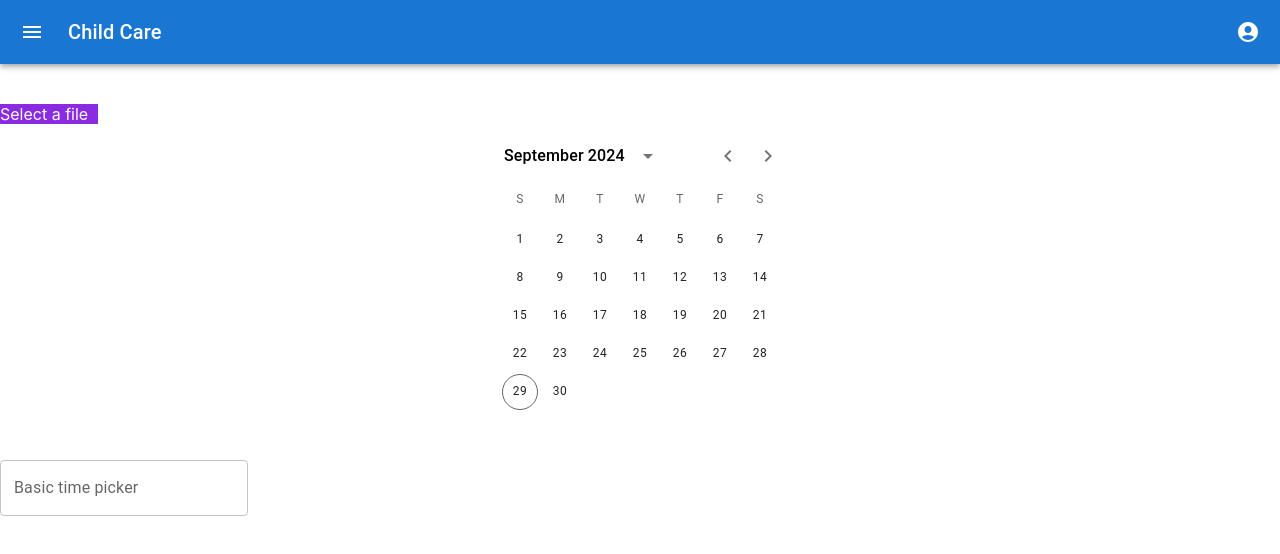
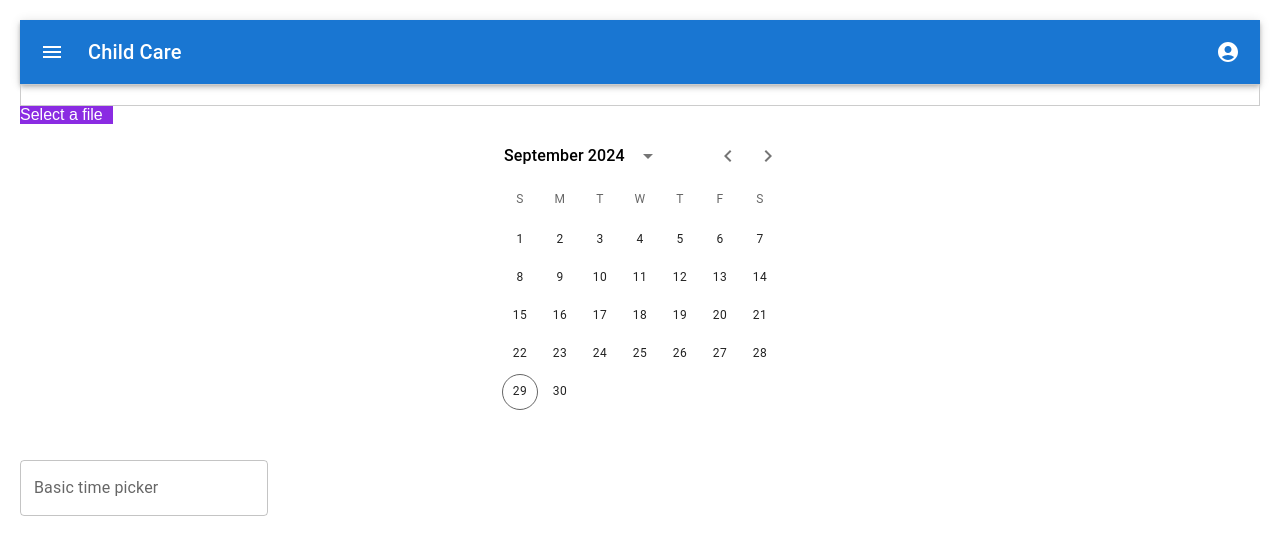
Before and after one commit to balajibhai/child_care, a React (Create React App) app: page / in a window 1280 px wide. Shown: the top 554 px of the page. Built offline with nearby package versions, Linux system fonts and the light colour scheme.

Commit message:
code cleaned and proper name set

```diff
--- a/src/App.tsx
+++ b/src/App.tsx
@@ -1,9 +1,19 @@
 // src/App.tsx
 import React from "react";
 import Home from "./components/Templates/Home";
+import { Box, styled } from "@mui/material";
+
+const AppContainer = styled(Box)(({ theme }) => ({
+  fontFamily: "Arial, sans-serif",
+  padding: "20px",
+}));
 
 const App: React.FC = () => {
-  return <Home />;
+  return (
+    <AppContainer>
+      <Home />
+    </AppContainer>
+  );
 };
 
 export default App;
--- a/src/components/Atoms/Icons.tsx
+++ b/src/components/Atoms/Icon.tsx
@@ -24,7 +24,7 @@ const ICON_MAP = {
   Account: AccountCircleIcon,
 };
 
-const Icons = ({ edge, color, sx, icon, onClick }: iconProps) => {
+const Icon = ({ edge, color, sx, icon, onClick }: iconProps) => {
   const Component = ICON_MAP[icon];
   const handleClick = (event: React.MouseEvent) => {
     onClick && onClick();
@@ -36,4 +36,4 @@ const Icons = ({ edge, color, sx, icon, onClick }: iconProps) => {
   );
 };
 
-export default Icons;
+export default Icon;
--- a/src/components/Atoms/UploadButton.tsx
+++ b/src/components/Atoms/UploadButton.tsx
@@ -9,7 +9,7 @@ interface UploadButtonProps {
   label: string;
 }
 
-const UploadButtons = styled(Box)(({ theme }) => ({
+const UploadButtonsStyle = styled(Box)(({ theme }) => ({
   position: "sticky",
   bottom: 0,
   backgroundColor: "blueviolet",
@@ -33,7 +33,7 @@ const UploadButton = ({
   label,
 }: UploadButtonProps) => {
   return (
-    <UploadButtons>
+    <UploadButtonsStyle>
       <label>
         {label}
         <input
@@ -43,7 +43,7 @@ const UploadButton = ({
           onChange={onChange}
         />
       </label>
-    </UploadButtons>
+    </UploadButtonsStyle>
   );
 };
 
--- a/src/components/Molecules/MediaUploader.tsx
+++ b/src/components/Molecules/MediaUploader.tsx
@@ -14,7 +14,7 @@ interface MediaUploaderProps {
     type: mediaType;
     filename: string;
   };
-  handleMediaLoad: () => void;
+  onMediaLoad: () => void;
   type: MediaUploaderEnum;
 }
 
@@ -44,10 +44,10 @@ const MediaItemCss = {
 };
 
 const MediaUploader = (props: MediaUploaderProps) => {
-  const { media, type, handleMediaLoad } = props;
+  const { media, type, onMediaLoad } = props;
   const [isMediaClicked, setMediaClicked] = useState(false);
 
-  const handleMediaClick = (id: string) => {
+  const onMediaClick = () => {
     setMediaClicked(true);
   };
 
@@ -55,8 +55,8 @@ const MediaUploader = (props: MediaUploaderProps) => {
     <MediaItemStyle key={media.id} type={type}>
       <ShowUploaded
         media={media}
-        onLoad={handleMediaLoad}
-        onClick={() => handleMediaClick(media.id)}
+        onLoad={onMediaLoad}
+        onClick={() => onMediaClick()}
       />
       {/* Show comment box if media is clicked or a comment exists (non-empty) */}
       {isMediaClicked && type === MediaUploaderEnum.UPLOAD && (
--- a/src/components/Molecules/ShowMediaList.tsx
+++ b/src/components/Molecules/ShowMediaList.tsx
@@ -12,14 +12,14 @@ interface ShowMediaListProps {
   mediaListRef: React.RefObject<HTMLDivElement>;
   mediaList: MediaItem[];
   type: MediaUploaderEnum;
-  handleMediaLoad: () => void;
+  onMediaLoad: () => void;
 }
 
 interface MediaListProps {
   type: MediaUploaderEnum;
 }
 
-const MediaList = styled(Box)<MediaListProps>(({ theme, type }) => ({
+const MediaListStyle = styled(Box)<MediaListProps>(({ theme, type }) => ({
   maxHeight: type === MediaUploaderEnum.SELECT ? "250px" : "800px",
   overflowY: "auto",
   border: "1px solid #ccc",
@@ -29,19 +29,15 @@ const MediaList = styled(Box)<MediaListProps>(({ theme, type }) => ({
 const ShowMediaList = ({
   mediaListRef,
   mediaList,
-  handleMediaLoad,
+  onMediaLoad,
   type,
 }: ShowMediaListProps) => {
   return (
-    <MediaList ref={mediaListRef} type={type}>
+    <MediaListStyle ref={mediaListRef} type={type}>
       {mediaList.map((media) => (
-        <MediaUploader
-          media={media}
-          handleMediaLoad={handleMediaLoad}
-          type={type}
-        />
+        <MediaUploader media={media} onMediaLoad={onMediaLoad} type={type} />
       ))}
-    </MediaList>
+    </MediaListStyle>
   );
 };
 
--- a/src/components/Molecules/UploadButtons.tsx
+++ b/src/components/Molecules/UploadButtons.tsx
@@ -4,17 +4,17 @@ import Button from "../Atoms/Button";
 
 interface UploadButtonsProps {
   // Define the type of handleUpload function
-  handleUpload: (event: React.ChangeEvent<HTMLInputElement>) => void;
+  onPreview: (event: React.ChangeEvent<HTMLInputElement>) => void;
   handleCancel: () => void;
-  showUploadButton: boolean;
+  showPreviewUpload: boolean;
   onUpload: () => void;
 }
 
 const UploadButtons = ({
-  handleUpload,
+  onPreview,
   handleCancel,
   onUpload,
-  showUploadButton,
+  showPreviewUpload,
 }: UploadButtonsProps) => {
   const [selectFileClick, setSelectFileClick] = useState(true);
   const onButtonClick = () => {
@@ -34,14 +34,14 @@ const UploadButtons = ({
         <UploadButton
           accept="image/*,video/*"
           multiple={true}
-          onChange={(e) => handleUpload(e)}
+          onChange={(e) => onPreview(e)}
           label="Select a file"
         />
       </div>
       <div style={{ display: !selectFileClick ? "block" : "none" }}>
         <Button label="Cancel" onClick={onButtonClick} />
       </div>
-      {showUploadButton && (
+      {showPreviewUpload && (
         <Button onClick={onUploadCallback} label={"Upload"} />
       )}
     </>
--- a/src/components/Molecules/UploadSection.tsx
+++ b/src/components/Molecules/UploadSection.tsx
@@ -1,24 +1,24 @@
 import UploadButtons from "./UploadButtons";
 
 interface UploadSectionProps {
-  handleUpload: (event: React.ChangeEvent<HTMLInputElement>) => void;
+  onPreview: (event: React.ChangeEvent<HTMLInputElement>) => void;
   handleCancel: () => void;
-  showUploadButton: boolean;
+  showPreviewUpload: boolean;
   onUpload: () => void;
 }
 
 const UploadSection = ({
-  handleUpload,
+  onPreview,
   handleCancel,
   onUpload,
-  showUploadButton,
+  showPreviewUpload,
 }: UploadSectionProps) => {
   return (
     <>
       <UploadButtons
-        handleUpload={handleUpload}
+        onPreview={onPreview}
         handleCancel={handleCancel}
-        showUploadButton={showUploadButton}
+        showPreviewUpload={showPreviewUpload}
         onUpload={onUpload}
       />
     </>
--- a/src/components/Organisms/Header.tsx
+++ b/src/components/Organisms/Header.tsx
@@ -1,5 +1,5 @@
 import { AppBar, Toolbar } from "@mui/material";
-import Icons from "../Atoms/Icons";
+import Icon from "../Atoms/Icon";
 import Text from "../Atoms/Text";
 import { useState } from "react";
 import DrawerComponent from "../Molecules/DrawerComponent";
@@ -16,7 +16,7 @@ const Header = () => {
     <AppBar position="static">
       <Toolbar>
         {/* Left: Hamburger Icon */}
-        <Icons
+        <Icon
           edge="start"
           color="inherit"
           sx={{ mr: 2 }}
@@ -25,7 +25,7 @@ const Header = () => {
         />
         {/* Title */}
         <Text variant="h6" sx={{ flexGrow: 1 }} content="Child Care" />
-        <Icons edge="end" color="inherit" icon="Account" />
+        <Icon edge="end" color="inherit" icon="Account" />
       </Toolbar>
       <DrawerComponent isOpen={isDrawerOpen} onClose={onDrawerClose} />
     </AppBar>
--- a/src/components/Organisms/UploadMedia.tsx
+++ b/src/components/Organisms/UploadMedia.tsx
@@ -1,6 +1,5 @@
 import React, { useRef, useEffect } from "react";
 import Text from "../Atoms/Text";
-import { Box, styled } from "@mui/material";
 import ShowMediaList from "../Molecules/ShowMediaList";
 import { mediaType, MediaUploaderEnum } from "../Molecules/MediaUploader";
 
@@ -14,20 +13,17 @@ interface MediaItem {
 interface UploadMediaProps {
   mediaListRef: React.RefObject<HTMLDivElement>;
   mediaList: MediaItem[];
-  handleMediaLoad: () => void;
+  onMediaLoad: () => void;
   type: MediaUploaderEnum;
+  showPreviewUpload: boolean;
 }
-
-const AppContainer = styled(Box)(({ theme }) => ({
-  fontFamily: "Arial, sans-serif",
-  padding: "20px",
-}));
 
 const UploadMedia = ({
   mediaListRef,
   mediaList,
-  handleMediaLoad,
+  onMediaLoad,
   type,
+  showPreviewUpload,
 }: UploadMediaProps) => {
   const observers = useRef<{ [key: string]: IntersectionObserver }>({});
 
@@ -71,30 +67,24 @@ const UploadMedia = ({
   }, [mediaList]);
 
   return (
-    <AppContainer>
+    <>
       {type === MediaUploaderEnum.UPLOAD && (
         <>
           <Text variant="h4" content="Media Uploader" />
-          <ShowMediaList
-            mediaListRef={mediaListRef}
-            mediaList={mediaList}
-            handleMediaLoad={handleMediaLoad}
-            type={type}
-          />
         </>
       )}
-      {type === MediaUploaderEnum.SELECT && mediaList.length !== 0 && (
+      {type === MediaUploaderEnum.SELECT && showPreviewUpload && (
         <>
           <Text variant="h6" content="Preview" />
-          <ShowMediaList
-            mediaListRef={mediaListRef}
-            mediaList={mediaList}
-            handleMediaLoad={handleMediaLoad}
-            type={type}
-          />
         </>
       )}
-    </AppContainer>
+      <ShowMediaList
+        mediaListRef={mediaListRef}
+        mediaList={mediaList}
+        onMediaLoad={onMediaLoad}
+        type={type}
+      />
+    </>
   );
 };
 
--- a/src/components/Templates/Home.tsx
+++ b/src/components/Templates/Home.tsx
@@ -24,17 +24,17 @@ const Home = () => {
   const [type, setType] = useState<MediaUploaderEnum>(MediaUploaderEnum.SELECT);
   const mediaListRef = useRef<HTMLDivElement>(null);
   const [previewList, setPreviewList] = useState<MediaItem[]>([]);
-  const [showUploadButton, setShowUploadButton] = useState(false);
+  const [showPreviewUpload, setShowPreviewUpload] = useState(false);
 
   useEffect(() => {
     if (previewList.length > 0) {
-      setShowUploadButton(true);
+      setShowPreviewUpload(true);
     } else {
-      setShowUploadButton(false);
+      setShowPreviewUpload(false);
     }
   }, [previewList.length]);
 
-  const handleMediaLoad = () => {
+  const onMediaLoad = () => {
     setLoadedMediaCount((LoadedMediaCount) => {
       const newCount = LoadedMediaCount + 1;
       if (newCount === newMediaCount) {
@@ -55,7 +55,7 @@ const Home = () => {
     }
   };
 
-  const handlePreviewUpload = (event: React.ChangeEvent<HTMLInputElement>) => {
+  const onPreview = (event: React.ChangeEvent<HTMLInputElement>) => {
     const files = Array.from(event.target.files || []);
     const newMedia = files.map((file) => {
       return {
@@ -76,7 +76,7 @@ const Home = () => {
   };
 
   const onUpload = () => {
-    setMediaList((prev) => [...prev, ...previewList]);
+    setMediaList((mediaList) => [...mediaList, ...previewList]);
     setType(MediaUploaderEnum.UPLOAD);
     setPreviewList([]);
   };
@@ -87,13 +87,14 @@ const Home = () => {
       <UploadMedia
         mediaListRef={mediaListRef}
         mediaList={type === MediaUploaderEnum.UPLOAD ? mediaList : previewList}
-        handleMediaLoad={handleMediaLoad}
+        onMediaLoad={onMediaLoad}
         type={type}
+        showPreviewUpload={showPreviewUpload}
       />
       <UploadSection
-        handleUpload={handlePreviewUpload}
+        onPreview={onPreview}
         handleCancel={handleCancel}
-        showUploadButton={showUploadButton}
+        showPreviewUpload={showPreviewUpload}
         onUpload={onUpload}
       />
       <Calendar />
```
Also changed, not shown: src/components/Molecules/CommentSection.tsx (+18 -18 lines).
